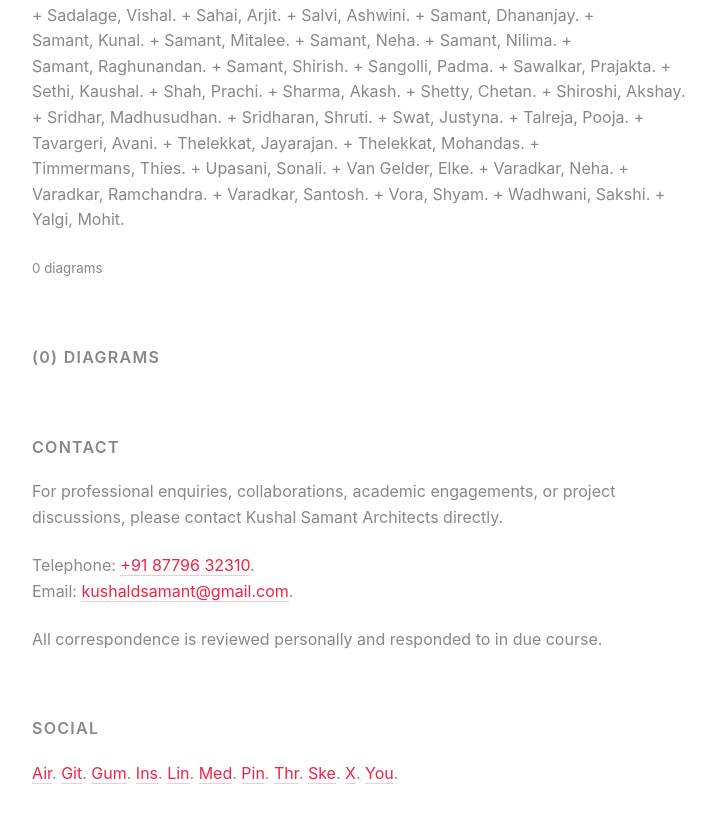
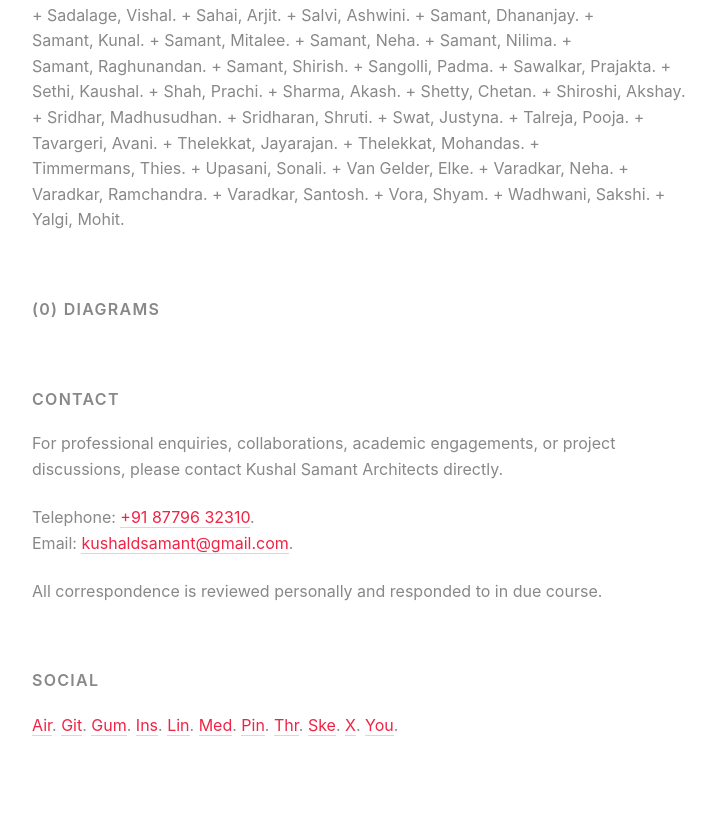
Before and after one commit to kushalsamant/kushalsamant.github.io, a Jekyll site: the page built from index.html, in a window 1280 px wide and 900 px high, scrolled down 2800 px. Shown: the top 823 px of the window, without its empty margins (252-968 px from the left). Built offline with Jekyll 4.4.1, drawn with Linux system fonts in a browser that asks for light colours.

Commit message:
Update index.html
Signed-off-by: Kushal Samant Architects <writetokushaldsamant@gmail.com>

```diff
--- a/index.html
+++ b/index.html
@@ -23,8 +23,6 @@
 
 {% assign diagram_images = jpg_files | concat: jpeg_files | concat: png_files %}
 
-<p class="diagram-count"><small>{{ diagram_images | size }} diagrams</small></p>
-
 {% include render_diagrams.html %}
 
 {% include contact.html %}
```
